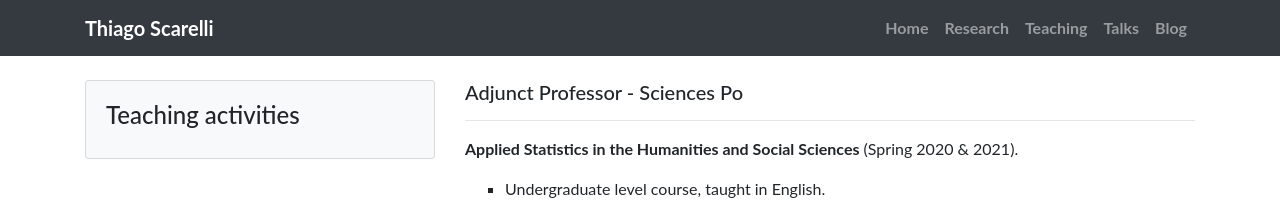
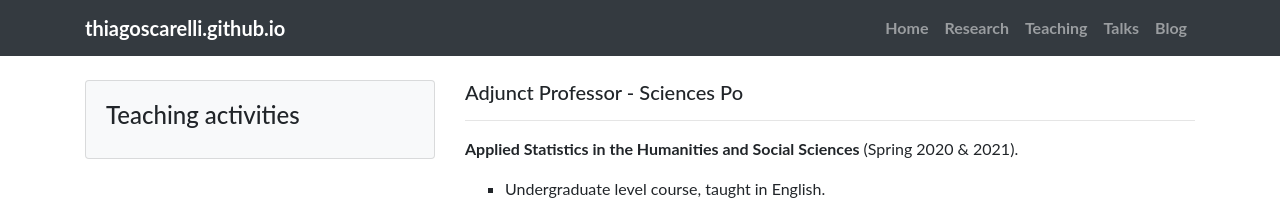
Before and after one commit to thiagoscarelli/thiagoscarelli.github.io, a Jekyll site: the page built from _pages/teaching.md, in a window 1280 px wide. Shown: the top 210 px of the page. Built offline with Jekyll 4.4.1, drawn with Linux system fonts in a browser that asks for light colours.

Commit message:
avoid redundant name at title

```diff
--- a/_config.yml
+++ b/_config.yml
@@ -7,9 +7,9 @@
 excerpt_separator: <!--more-->
 
 # Config for your profile.
-title:            Thiago Scarelli            # Site title
-name:             Thiago Scarelli            # Your name
-avatar:           /theme/img/thiago-scarelli.jpg      # Path to an avatar image
+title:            thiagoscarelli.github.io       # Site title
+name:             Thiago Scarelli       # Your name
+avatar:           /theme/img/thiago-scarelli.jpg # Path to an avatar image
 description:      Thiago Scarelli is a Ph.D. student at Paris School of Economics (PSE). His current research focuses on the occupational choices of workers in developing countries. His main interests include applied statistics and econometric softwares.
 intro:            Ph.D. student at Paris School of Economics.
 mail:             thiago.scarelli [at] psemail.eu
--- a/_includes/bars/nav.html
+++ b/_includes/bars/nav.html
@@ -1,6 +1,6 @@
 <nav class="navbar navbar-expand-lg navbar-dark bg-dark fixed-top justify-content-between">
     <div class="container">
-        <a class="navbar-brand font-weight-bold" href="{{ site.baseurl }}{% link _pages/index.md %}">{{site.name}}</a>
+        <a class="navbar-brand font-weight-bold" href="{{ site.baseurl }}{% link _pages/index.md %}">{{site.title}}</a>
         <button class="navbar-toggler collapsed" type="button" data-toggle="collapse" data-target="#navbarContent" >
             <span class="navbar-toggler-icon"></span>
         </button>
--- a/_includes/structure/head.html
+++ b/_includes/structure/head.html
@@ -11,7 +11,7 @@
 
     <meta charset="utf-8">
     <meta name="viewport" content="width=device-width, initial-scale=1, shrink-to-fit=no">
-    <meta name="description" content="Thiago Scarelli">
+    <meta name="description" content="Thiago SCARELLI">
     <meta name="author" content="Thiago Scarelli">
 
     <title>
--- a/about_localhost.txt
+++ b/about_localhost.txt
@@ -1,5 +1,5 @@
 
-command prompt
+command prompt>
 
 cd C:\Users\t.scarelli\github\thiagoscarelli.github.io
 
```
Also changed, not shown: 1 other file.
